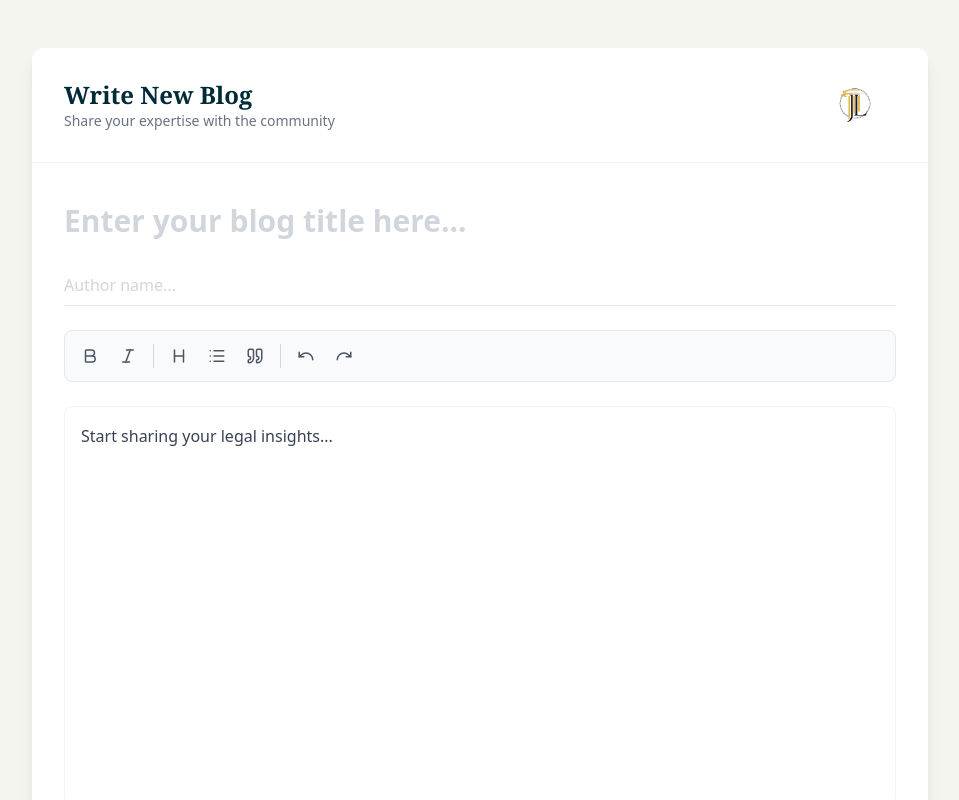
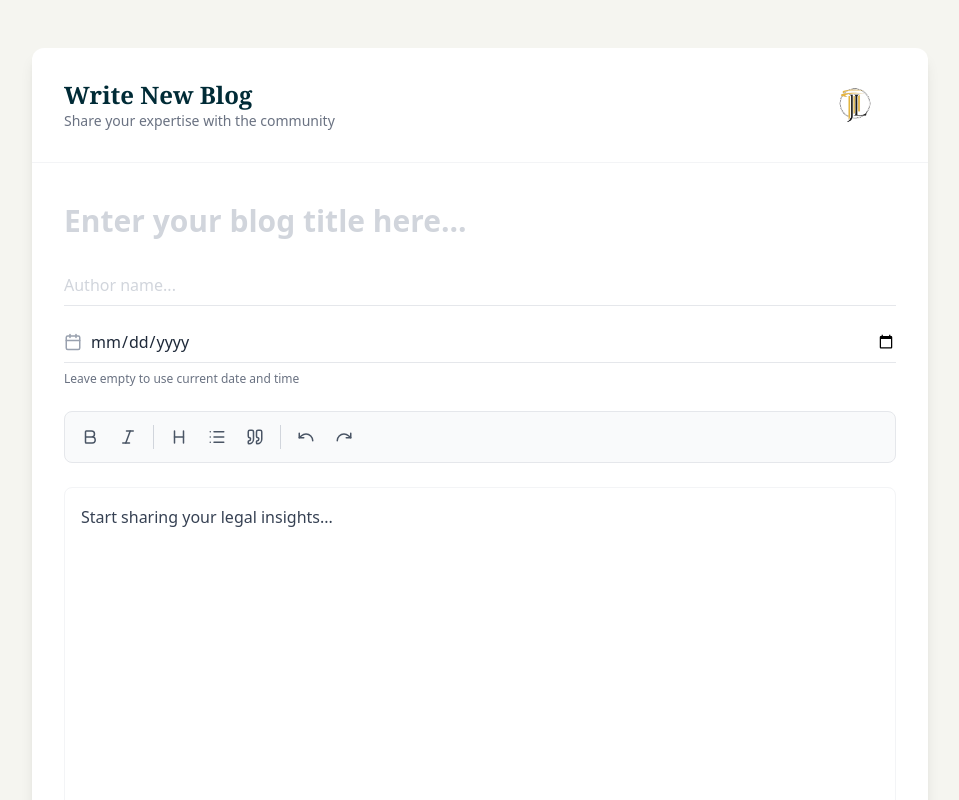
Before and after one commit to tech-jurilingo/jurilingo, a Next.js app: page /blogs/new in a window 1280 px wide. Shown: the top 800 px of the page, without its empty margins (160-1119 px from the left). Built offline with nearby package versions, Linux system fonts and the light colour scheme; no server answers.

Commit message:
date feature to blog post

```diff
--- a/src/app/api/blog/route.js
+++ b/src/app/api/blog/route.js
@@ -14,14 +14,14 @@ export async function POST(request) {
       return authResult; // Return auth error
     }
 
-    //Verify admin role
+    // Verify admin role
     const adminCheck = verifyAdmin(authResult);
     if (adminCheck) {
       return adminCheck; // Return forbidden error
     }
 
     const body = await request.json();
-    const { title, author, content } = body;
+    const { title, author, content, publishDate } = body;
 
     if (!title || !author || !content) {
       return NextResponse.json(
@@ -35,11 +35,18 @@ export async function POST(request) {
 
     await dbConnect();
 
-    const blog = await Blog.create({
+    const blogData = {
       title,
       author,
       content,
-    });
+    };
+
+    // Add publishDate if provided, otherwise it will use default (Date.now)
+    if (publishDate) {
+      blogData.publishDate = new Date(publishDate);
+    }
+
+    const blog = await Blog.create(blogData);
 
     return NextResponse.json(
       {
@@ -66,7 +73,8 @@ export async function GET(request) {
   try {
     await dbConnect();
 
-    const blogs = await Blog.find().sort({ createdAt: -1 });
+    // Sort by publishDate instead of createdAt for display
+    const blogs = await Blog.find().sort({ publishDate: -1 });
 
     return NextResponse.json({
       success: true,
--- a/src/components/blogeditor.jsx
+++ b/src/components/blogeditor.jsx
@@ -14,11 +14,13 @@ import {
   Undo,
   Redo,
   Save,
+  Calendar,
 } from "lucide-react";
 
 const BlogEditor = () => {
   const [title, setTitle] = useState("");
-  const [author, setAuthor] = useState("");      // NEW: author field
+  const [author, setAuthor] = useState("");
+  const [publishDate, setPublishDate] = useState(""); // NEW: publish date field
   const [isSubmitting, setIsSubmitting] = useState(false);
 
   const editor = useEditor(
@@ -48,16 +50,23 @@ const BlogEditor = () => {
 
     setIsSubmitting(true);
     try {
+      const payload = {
+        title,
+        author,
+        content,
+      };
+
+      // Add publishDate only if provided
+      if (publishDate) {
+        payload.publishDate = publishDate;
+      }
+
       const res = await fetch("/api/blog", {
         method: "POST",
         headers: {
           "Content-Type": "application/json",
         },
-        body: JSON.stringify({
-          title,
-          author,
-          content,
-        }),
+        body: JSON.stringify(payload),
       });
 
       const data = await res.json().catch(() => null);
@@ -69,9 +78,10 @@ const BlogEditor = () => {
 
       alert(data?.message || "Blog created successfully");
 
-      // Optionally reset form
+      // Reset form
       setTitle("");
       setAuthor("");
+      setPublishDate("");
       editor.commands.setContent("<p>Start sharing your legal insights...</p>");
     } catch (err) {
       console.error("Error creating blog:", err);
@@ -141,7 +151,7 @@ const BlogEditor = () => {
               className="w-full text-3xl font-bold text-gray-800 placeholder-gray-300 border-b-2 border-transparent hover:border-gray-100 focus:border-[#E3B65B] focus:outline-none transition-colors py-2"
             />
 
-            {/* NEW: Author Input */}
+            {/* Author Input */}
             <input
               type="text"
               placeholder="Author name..."
@@ -149,6 +159,30 @@ const BlogEditor = () => {
               onChange={(e) => setAuthor(e.target.value)}
               className="w-full text-base text-gray-800 placeholder-gray-300 border-b border-gray-200 focus:border-[#E3B65B] focus:outline-none transition-colors py-2"
             />
+
+            {/* NEW: Publish Date Input */}
+            <div className="flex items-center gap-2 border-b border-gray-200 focus-within:border-[#E3B65B] transition-colors py-2">
+              <Calendar size={18} className="text-gray-400" />
+              <input
+                type="date"
+                value={publishDate}
+                onChange={(e) => setPublishDate(e.target.value)}
+                className="flex-1 text-base text-gray-800 placeholder-gray-300 focus:outline-none"
+                placeholder="Publish date (optional)"
+              />
+              {publishDate && (
+                <button
+                  onClick={() => setPublishDate("")}
+                  className="text-xs text-gray-400 hover:text-gray-600"
+                  type="button"
+                >
+                  Clear
+                </button>
+              )}
+            </div>
+            <p className="text-xs text-gray-500 -mt-2">
+              Leave empty to use current date and time
+            </p>
           </div>
 
           {/* Toolbar */}
--- a/src/models/Blog.js
+++ b/src/models/Blog.js
@@ -14,6 +14,10 @@ const BlogSchema = new mongoose.Schema({
     type: String,
     required: [true, 'Please provide content'],
   },
+  publishDate: {
+    type: Date,
+    default: Date.now,
+  },
   createdAt: {
     type: Date,
     default: Date.now,
```
